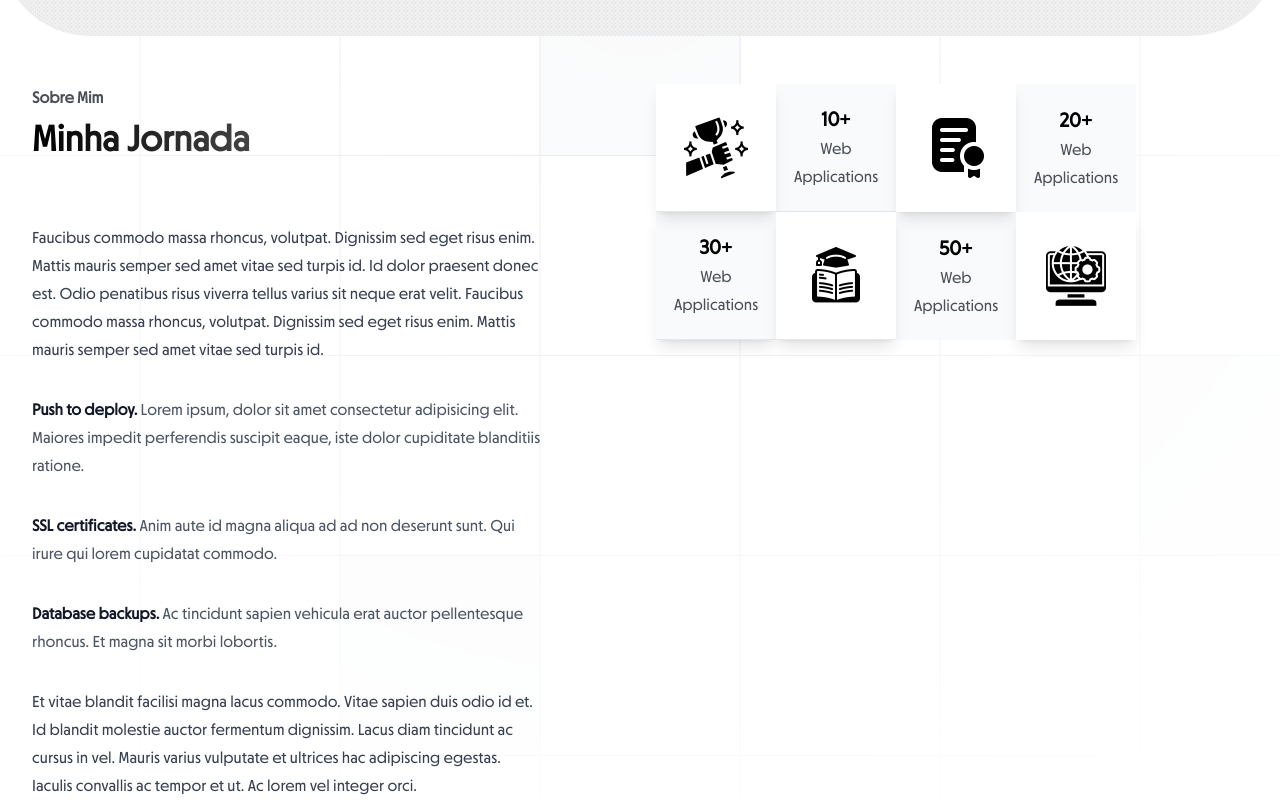
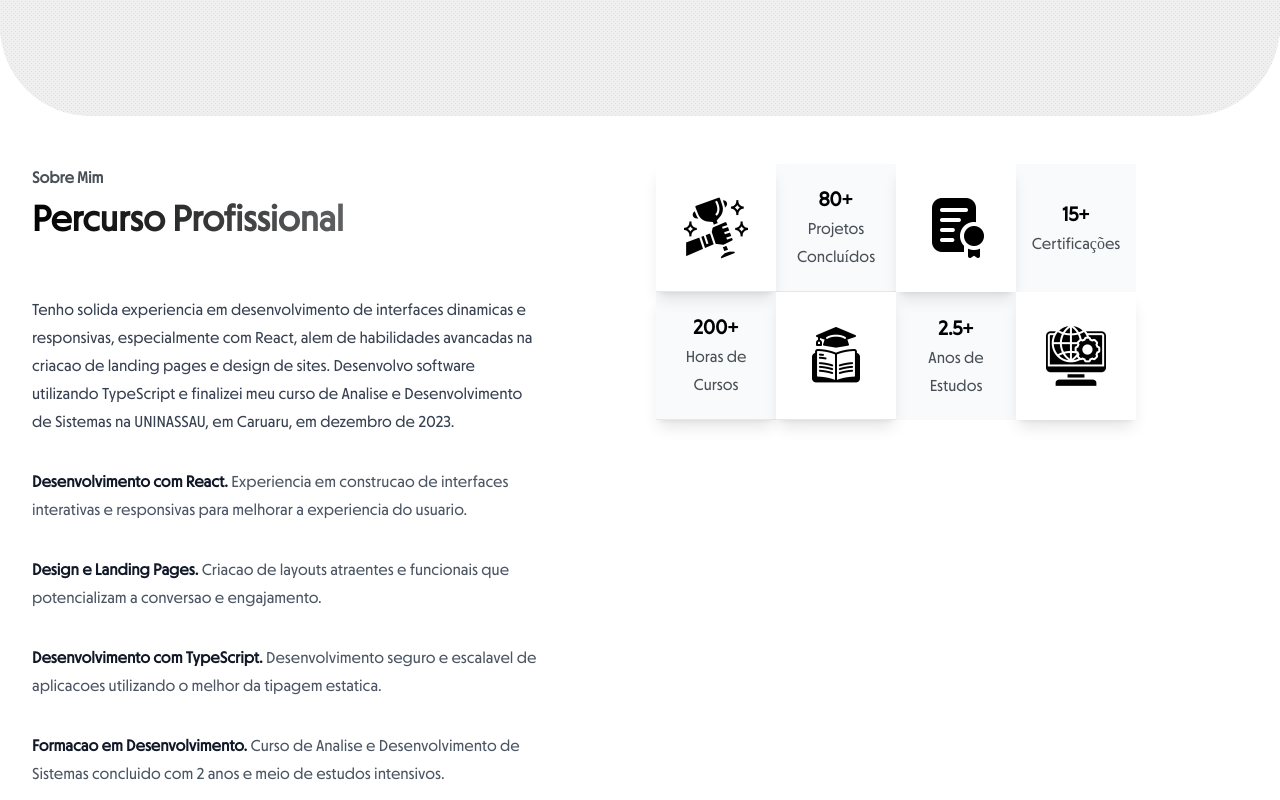
Before and after one commit to PedroPaulo-Git/Portfolio-Pedro, a React (Vite) app: page / in a window 1280 px wide. Shown: the part 1540-2340 px from the top of the page. Built offline with nearby package versions, Linux system fonts and the light colour scheme.

Commit message:
finishing footer

```diff
--- a/src/Home/About/About.jsx
+++ b/src/Home/About/About.jsx
@@ -3,38 +3,15 @@ const About = () => {
   return (
     <div className="relative isolate overflow-hidden bg-white px-6 py-24 sm:py-32 lg:overflow-visible lg:px-0 -mt-20 rounded-b-[90px] z-0">
       <div className="absolute inset-0 -z-10 overflow-hidden">
-        <svg
-          aria-hidden="true"
-          className="absolute left-[max(50%,25rem)] top-0 h-[64rem] w-[128rem] -translate-x-1/2 stroke-gray-200 [mask-image:radial-gradient(64rem_64rem_at_top,white,transparent)]"
-        >
-          <defs>
-            <pattern
-              x="50%"
-              y={-1}
-              id="e813992c-7d03-4cc4-a2bd-151760b470a0"
-              width={200}
-              height={200}
-              patternUnits="userSpaceOnUse"
-            >
-              <path d="M100 200V.5M.5 .5H200" fill="none" />
-            </pattern>
-          </defs>
-          <svg x="50%" y={-1} className="overflow-visible fill-gray-50">
-            <path
-              d="M-100.5 0h201v201h-201Z M699.5 0h201v201h-201Z M499.5 400h201v201h-201Z M-300.5 600h201v201h-201Z"
-              strokeWidth={0}
-            />
-          </svg>
-          <rect fill="url(#e813992c-7d03-4cc4-a2bd-151760b470a0)" width="100%" height="100%" strokeWidth={0} />
-        </svg>
+
       </div>
-      <div className="mx-auto grid max-w-2xl grid-cols-1 gap-x-8 gap-y-16 lg:mx-0 lg:max-w-none lg:grid-cols-2 lg:items-start lg:gap-y-10">
+      <div className="mx-auto grid max-w-2xl grid-cols-1 gap-x-8 gap-y-8 lg:mx-0 lg:max-w-none lg:grid-cols-2 lg:items-start ">
         <div className="lg:col-span-2 lg:col-start-1 lg:row-start-1 lg:mx-auto lg:grid lg:w-full lg:max-w-7xl lg:grid-cols-2 lg:gap-x-8 lg:px-8">
           <div className="lg:pr-4">
             <div className="lg:max-w-lg">
               <p className="text-base font-semibold leading-7 text-gray-light">Sobre Mim</p>
               <h1 className="mt-2 text-2xl sm:text-2xl lg:text-4xl font-semibold bg-gradient-to-l from-gray-midlight to-black bg-clip-text text-transparent">
-              Minha Jornada
+              Percurso Profissional
               </h1>
               <p className="mt-6 text-xl leading-8 text-gray-700">
 
@@ -45,44 +22,37 @@ const About = () => {
 
         <div className="lg:col-span-2 lg:col-start-1 lg:row-start-2 lg:mx-auto lg:grid lg:w-full lg:max-w-7xl lg:grid-cols-2 lg:gap-x-8 lg:px-8">
           <div className="lg:pr-4">
-            <div className="max-w-xl text-base leading-7 text-gray-700 lg:max-w-lg">
+          <div className="max-w-xl text-base leading-7 text-gray-700 lg:max-w-lg ">
   <p>
-                Faucibus commodo massa rhoncus, volutpat. Dignissim sed eget risus enim. Mattis mauris semper sed amet
-                vitae sed turpis id. Id dolor praesent donec est. Odio penatibus risus viverra tellus varius sit neque
-                erat velit. Faucibus commodo massa rhoncus, volutpat. Dignissim sed eget risus enim. Mattis mauris
-                semper sed amet vitae sed turpis id.
+    Tenho solida experiencia em desenvolvimento de interfaces dinamicas e responsivas, especialmente com React, alem de habilidades avancadas na criacao de landing pages e design de sites. Desenvolvo software utilizando TypeScript e finalizei meu curso de Analise e Desenvolvimento de Sistemas na UNINASSAU, em Caruaru, em dezembro de 2023.
   </p>
   <ul role="list" className="mt-8 space-y-8 text-gray-600">
     <li className="flex gap-x-3">
-
       <span>
-                    <strong className="font-semibold text-gray-900">Push to deploy.</strong> Lorem ipsum, dolor sit amet
-                    consectetur adipisicing elit. Maiores impedit perferendis suscipit eaque, iste dolor cupiditate
-                    blanditiis ratione.
+        <strong className="font-semibold text-gray-900">Desenvolvimento com React.</strong> Experiencia em construcao de interfaces interativas e responsivas para melhorar a experiencia do usuario.
       </span>
     </li>
     <li className="flex gap-x-3">
-
       <span>
-                    <strong className="font-semibold text-gray-900">SSL certificates.</strong> Anim aute id magna aliqua
-                    ad ad non deserunt sunt. Qui irure qui lorem cupidatat commodo.
+        <strong className="font-semibold text-gray-900">Design e Landing Pages.</strong> Criacao de layouts atraentes e funcionais que potencializam a conversao e engajamento.
       </span>
     </li>
     <li className="flex gap-x-3">
-
       <span>
-                    <strong className="font-semibold text-gray-900">Database backups.</strong> Ac tincidunt sapien
-                    vehicula erat auctor pellentesque rhoncus. Et magna sit morbi lobortis.
+        <strong className="font-semibold text-gray-900">Desenvolvimento com TypeScript.</strong> Desenvolvimento seguro e escalavel de aplicacoes utilizando o melhor da tipagem estatica.
+      </span>
+    </li>
+    <li className="flex gap-x-3">
+      <span>
+        <strong className="font-semibold text-gray-900">Formacao em Desenvolvimento.</strong> Curso de Analise e Desenvolvimento de Sistemas concluido com 2 anos e meio de estudos intensivos.
       </span>
     </li>
   </ul>
   <p className="mt-8">
-                Et vitae blandit facilisi magna lacus commodo. Vitae sapien duis odio id et. Id blandit molestie auctor
-                fermentum dignissim. Lacus diam tincidunt ac cursus in vel. Mauris varius vulputate et ultrices hac
-                adipiscing egestas. Iaculis convallis ac tempor et ut. Ac lorem vel integer orci.
+    Com uma base solida em tecnologia e design, busco constantemente a inovacao e o aprimoramento das minhas habilidades para entregar solucoes de qualidade. Meu foco e unir funcionalidade e estetica em cada projeto.
   </p>
+</div>
 
-            </div>
           </div>
         </div>
         <div className=" p-0 m-0 sm:-ml-12 sm:-mt-12 sm:p-12 lg:sticky lg:top-4 lg:col-start-2 lg:row-span-2 lg:row-start-1 lg:overflow-hidden">
--- a/src/Home/About/Components/Grid.jsx
+++ b/src/Home/About/Components/Grid.jsx
@@ -6,61 +6,53 @@ import IconSuccess from "../../../assets/About/success.png";
 import IconWeb from "../../../assets/About/web.png";
 const GridSkils = () => {
   return (
-    <div className="lg:w-[30rem]  sm:w-[10rem] md:w-[30rem]">
-      <div className="grid grid-cols-4 sm:grid-cols-2 md:grid-cols-4 lg:grid-cols-4 lg:w-full">
+    <div className="lg:w-[30rem] sm:w-[10rem] md:w-[30rem]">
+     <div className="grid grid-cols-2 sm:grid-cols-2 md:grid-cols-4 lg:grid-cols-4 lg:w-full">
   <div className="h-32 z-10 flex justify-center items-center bg-white shadow-lg border-b">
-          <img className="w-[4rem] object-contain" src={IconSuccess} alt="" />
+    <img className="w-[4rem] object-contain" src={IconSuccess} alt="Ícone de Troféu" />
   </div>
 
-        <div className="h-32 p-2 text-center flex items-center bg-gray-50 shadow-lg border-b ">
+  <div className="h-32 p-2 text-center flex items-center bg-gray-50 shadow-lg border-b">
       <div className="text-xl w-full">
-            <span className="font-bold">10<span className="font-sans">+</span></span><br></br>
-            <span  className="text-base text-gray-light"> Web Applications</span>
-
+        <span className="font-bold">80<span className="font-sans">+</span></span><br></br>
+        <span className="text-base text-gray-light">Projetos Concluídos</span>
+      </div>
   </div>
 
+  <div className="h-32 flex justify-center items-center bg-white shadow-lg z-10">
+    <img className="w-[4rem] object-contain" src={IconCertificate} alt="Ícone de Certificado" />
   </div>
 
-        <div className="h-32 flex justify-center items-center bg-white shadow-lg z-10 ">
-          <img className="w-[4rem] object-contain" src={IconCertificate} alt="" />
+  <div className="h-32 p-2 text-center flex items-center bg-gray-50">
+      <div className="text-xl w-full">
+        <span className="font-bold">15<span className="font-sans">+</span></span><br></br>
+        <span className="text-base text-gray-light">Certificações</span>
+      </div>
   </div>
 
-        <div className="h-32 p-2 text-center flex items-center bg-gray-50 ">
+  <div className="h-32 p-2 text-center flex items-center bg-gray-50 shadow-lg border-b">
       <div className="text-xl w-full">
-            <span className="font-bold">20<span className="font-sans">+</span></span><br></br>
-            <span  className="text-base text-gray-light"> Web Applications</span>
-
+        <span className="font-bold">200<span className="font-sans">+</span></span><br></br>
+        <span className="text-base text-gray-light">Horas de Cursos</span>
+      </div>
   </div>
 
+  <div className="h-32 flex justify-center items-center bg-white shadow-lg z-10 border-b">
+    <img className="w-[4rem] object-contain" src={IconBook} alt="Ícone de Graduação" />
   </div>
 
-
-        <div className="h-32 p-2 text-center flex items-center bg-gray-50 shadow-lg border-b">
-            <div className="text-xl w-full ">
-            <span className="font-bold">30<span className="font-sans">+</span></span><br></br>
-            <span  className="text-base text-gray-light "> Web Applications</span>
-
+  <div className="h-32 p-2 text-center flex items-center bg-gray-50">
+      <div className="text-xl w-full">
+        <span className="font-bold">2.5<span className="font-sans">+</span></span><br></br>
+        <span className="text-base text-gray-light">Anos de Estudos</span>
+      </div>
   </div>
 
+  <div className="h-32 flex justify-center items-center bg-white shadow-lg z-10">
+    <img className="w-[4rem] object-contain" src={IconWeb} alt="Ícone de Web" />
+  </div>
 </div>
 
-        <div className="h-32 flex justify-center items-center bg-white  shadow-lg z-10 border-b" >
-          <img className="w-[4rem] object-contain" src={IconBook} alt="" />
-        </div>
-
-        <div className="h-32 p-2 text-center flex items-center bg-gray-50 ">
-            <div className="text-xl w-full">
-            <span className="font-bold">50<span className="font-sans">+</span></span><br></br>
-            <span  className="text-base text-gray-light"> Web Applications</span>
-
-            </div>
-
-        </div>
-
-        <div className="h-32 flex justify-center items-center bg-white  shadow-lg z-10">
-          <img className="w-[4rem] object-contain" src={IconWeb} alt="" />
-        </div>
-      </div>
     </div>
   );
 };
--- /dev/null
+++ b/src/Home/Footer/Footer.jsx
@@ -0,0 +1,39 @@
+import React from 'react'
+import HandShake from '../../assets/handshake.png'
+
+import { FaInstagram } from "react-icons/fa6";
+import { FaWhatsapp } from "react-icons/fa6";
+import { FaGithub } from "react-icons/fa6";
+import { FaLinkedin } from "react-icons/fa6";
+
+const Footer = () => {
+  return (
+    <footer className='bg-white rounded-t-[90px] '>
+<div>
+<img src={HandShake} alt="" />
+<div>
+<span className="w-[90px] py-3.5 border rounded-full text-center font-semibold bg-gray-main sm:hidden text-white">Email</span>
+<span className="w-[90px] py-3.5 border rounded-full text-center font-semibold  bg-white">CV</span>
+</div>
+</div>
+
+    <span className='bg-gray-600 h-2 w-90'></span>
+    <div className='border-t-2 w-11/12 mx-auto flex justify-between text-center py-8'>
+        <p className=' my-auto text-gray-light'>© 2025 All rights reserved.</p>
+        <div className='flex '>
+            <span className='p-3 text-center  rounded-full bg-white border-4 text-gray-main text-lg'>
+                <FaInstagram/>
+            </span>
+            <span className='p-3 text-center  rounded-full bg-white border-4 text-gray-main text-lg'>
+                <FaInstagram/>
+            </span>
+            <span className='p-3 text-center  rounded-full bg-white border-4 text-gray-main text-lg'>
+                <FaInstagram/>
+            </span>
+        </div>
+    </div>
+   </footer>
+  )
+}
+
+export default Footer;
--- a/src/Home/Hero/Hero.jsx
+++ b/src/Home/Hero/Hero.jsx
@@ -7,7 +7,7 @@ import './backgroundhero.css'
   return (
     <div className='Hero relative w-full rounded-b-[90px] h-[32rem] lg:h-[37rem] z-30 border-solid border-b-2 border-gray-fulllight'>
     <div className='flex flex-col items-center text-center gap-5 my-2'>
-        <img src={Avatar} className='rounded-full w-[8rem] lg:w-[8rem] mt-10 '  alt="" />
+        <img src={Avatar} className='rounded-full w-[8rem] lg:w-[8rem] mt-10 saturate-0'  alt="" />
         <div className='flex flex-col  text-4xl lg:text-[3.4rem] xl:text-[3.4rem] font-semibold bg-gradient-to-l from-gray-light to-gray-main bg-clip-text text-transparent'>
             <span className='leading-tight'>
             Design e tecnologia
--- a/src/Home/Home.jsx
+++ b/src/Home/Home.jsx
@@ -5,6 +5,7 @@ import Marquee from "./Marquee/Marquee";
 import Services from "./Services/Services";
 import Work from "./Work/Work";
 import About from "./About/About";
+import Footer from "./Footer/Footer";
 
 const Home = () => {
   return (
@@ -15,6 +16,7 @@ const Home = () => {
       <Services/>
       <About/>
       <Work/>
+      <Footer/>
     </div>
   );
 };
--- a/src/Home/Services/Services.jsx
+++ b/src/Home/Services/Services.jsx
@@ -62,7 +62,7 @@ const Services = () => {
     },
   ];
   return (
-    <div className="Services mx-auto mt-20 rounded-b-[90px] relative z-10">
+    <div className="Services mx-auto mt-20 pb-20 rounded-b-[90px] relative z-10">
       <div className="flex flex-col text-center text-2xl  sm:text-2xl lg:text-4xl font-semibold bg-gradient-to-l from-gray-midlight to-black bg-clip-text text-transparent">
         <span className="leading-tight">
           Colaboro com empresas para criar experi<span className="Acentuacoes">ê</span>ncias
```
Also changed, not shown: src/assets/handshake.png (added). Lines whose indentation alone changed are shown as unchanged.
